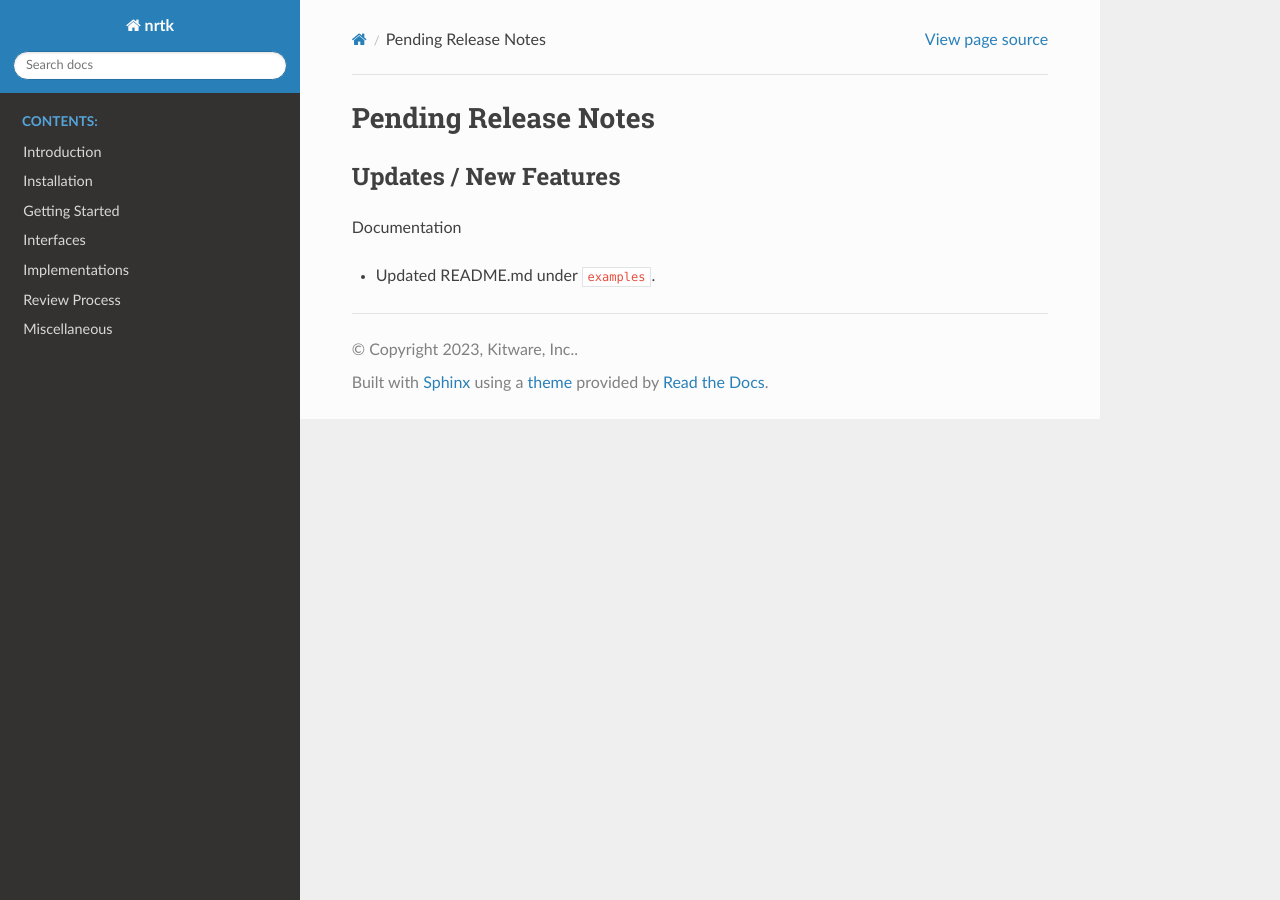
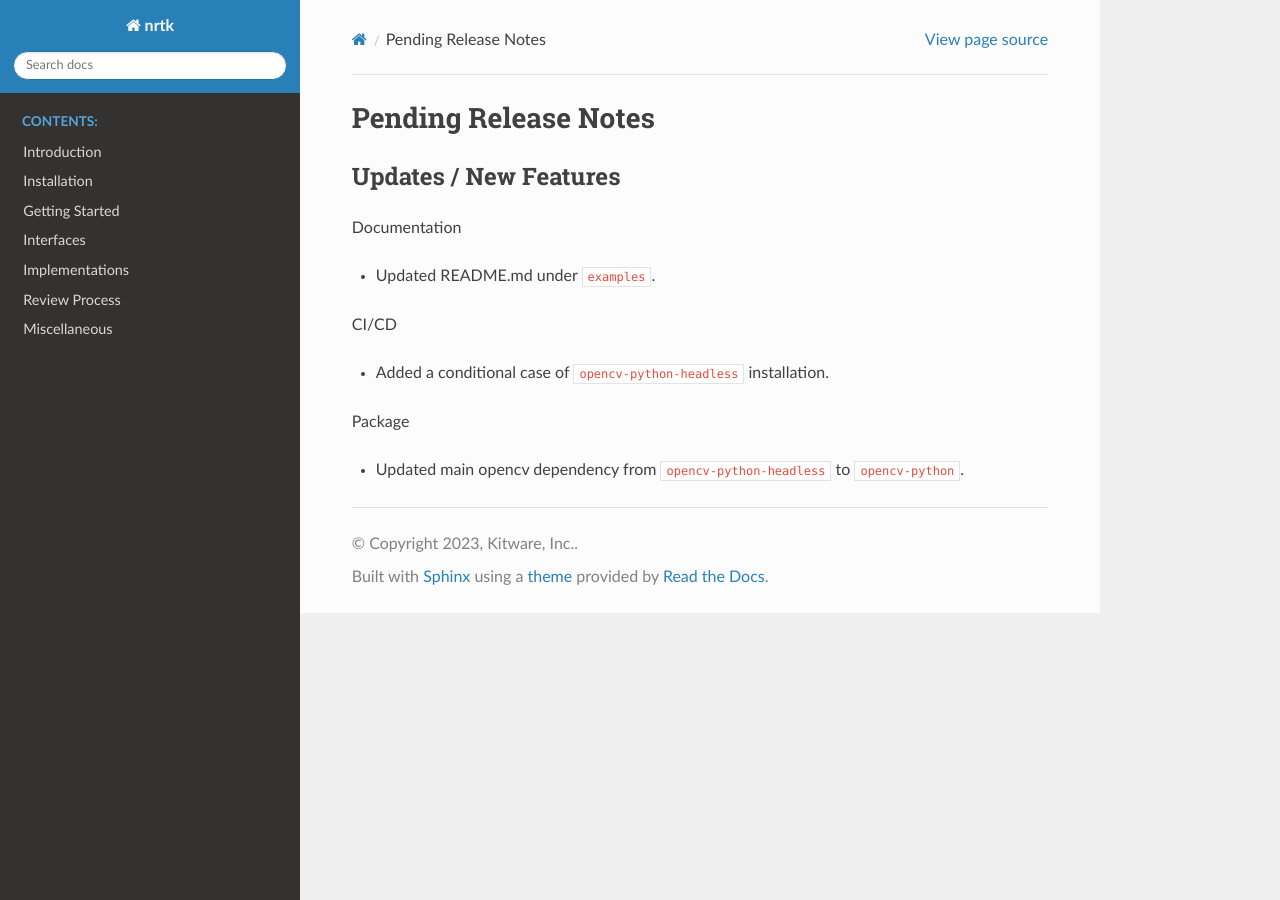
Before and after one commit to Kitware/nrtk, a Sphinx documentation site: the page built from docs/release_notes/pending_release.rst, in a window 1280 px wide. Built offline with Sphinx 7.4.7 and the Read the Docs theme 2.0.0, drawn with Linux system fonts in a browser that asks for light colours; pages that are not in the unit, such as notebooks, are missing from menus; the version number is read from the project's files by our own code.

Commit message:
Update pending release notes

```diff
--- a/docs/release_notes/pending_release.rst
+++ b/docs/release_notes/pending_release.rst
@@ -7,3 +7,12 @@ Updates / New Features
 Documentation
 
 * Updated README.md under ``examples``.
+
+CI/CD
+
+* Added a conditional case of ``opencv-python-headless`` installation.
+
+Package
+
+* Updated main opencv dependency from ``opencv-python-headless`` to
+  ``opencv-python``.
```
